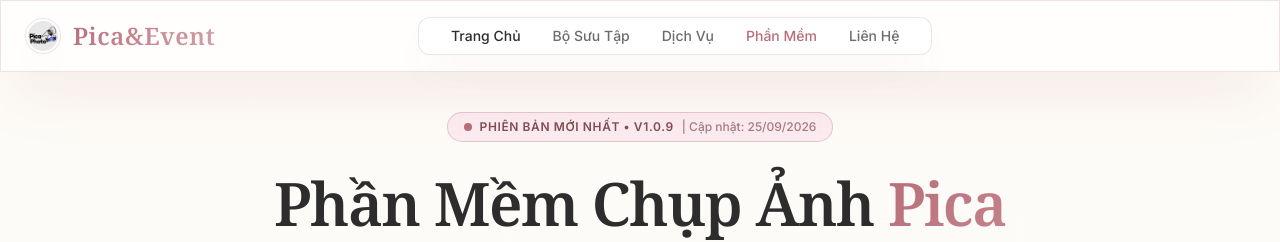
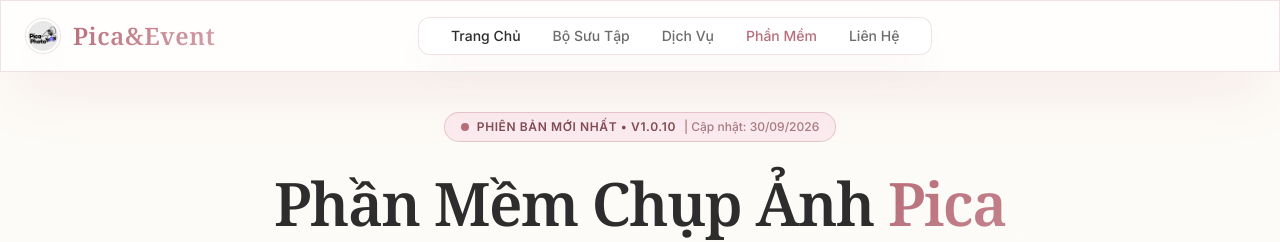
Before and after one commit to theanh2002-dotcom/luxe-agency-vn, an Angular app: page /software in a window 1280 px wide. Shown: the top 242 px of the page. Built offline with nearby package versions, Linux system fonts and the light colour scheme; no server answers.

Commit message:
feat(software): update release to v1.0.10 with portrait color pipeline and SelfBooth enhancements

```diff
--- a/api/download-software.js
+++ b/api/download-software.js
@@ -1,5 +1,5 @@
 const SOFTWARE_DOWNLOAD_URL = process.env.SOFTWARE_DOWNLOAD_URL || 'https://tanhbooth-api.laihoanganh456.workers.dev/download/latest';
-const LEGACY_SOFTWARE_FILE_ID = '1REz1cKaNN5DYE5ZVCDzJZZtZ4HHIsol5';
+const LEGACY_SOFTWARE_FILE_ID = '1rxLmAZACajPiHrUb9gQc1hPl2YlaLUWY';
 
 export default async function handler(req, res) {
   const requestedFileId = req.query?.id;
--- a/src/app/features/software-page/software-page.ts
+++ b/src/app/features/software-page/software-page.ts
@@ -54,14 +54,14 @@
 export class SoftwarePage implements OnInit {
   private readonly http = inject(HttpClient);
 
-  readonly currentVersion = signal('v1.0.9');
-  readonly releaseDate = signal('25/09/2026');
+  readonly currentVersion = signal('v1.0.10');
+  readonly releaseDate = signal('30/09/2026');
   readonly fileSize = signal('829.8 MB');
   readonly platform = 'Windows 10 / 11 (64-bit)';
   readonly installerAvailable = signal(true);
   readonly downloadUrl = environment.softwareDownloadUrl;
-  readonly googleDriveUrl = 'https://drive.google.com/file/d/14XAWhT-Q2-smD3O87I82d-35FqfU-7Rf/view?usp=sharing';
-  readonly googleDriveZipUrl = 'https://drive.google.com/file/d/1REz1cKaNN5DYE5ZVCDzJZZtZ4HHIsol5/view?usp=sharing';
+  readonly googleDriveUrl = 'https://drive.google.com/file/d/1rxLmAZACajPiHrUb9gQc1hPl2YlaLUWY/view?usp=sharing';
+  readonly googleDriveZipUrl = 'https://drive.google.com/file/d/1rxLmAZACajPiHrUb9gQc1hPl2YlaLUWY/view?usp=sharing';
   readonly googleDriveFolderUrl = 'https://drive.google.com/drive/folders/12kUOKaVUdW9Bg3cdioG2PLshN5UhDHkD?usp=drive_link';
 
   downloadToastMessage = signal<string | null>(null);
@@ -152,10 +152,24 @@
 
   releaseUpdates: ReleaseUpdate[] = [
     {
+      version: 'v1.0.10',
+      releaseDate: '30/09/2026',
+      isLatest: true,
+      tagText: 'Bản mới nhất',
+      summary: 'Nâng cấp toàn diện bộ lọc màu chân dung & da mặt, tối ưu hoá luồng chụp Self Photo Booth chuyên nghiệp với mã phiên chụp, gói chụp linh hoạt, quét QR nhận ảnh và bảo vệ tối ưu trải nghiệm khách hàng.',
+      downloadSize: '829.8 MB',
+      changes: [
+        { category: 'improved', label: 'Tối ưu hóa Pipeline Màu Chân Dung (Skin Tone & Lips)', text: 'Cải tiến thuật toán Hermite roll-off bảo toàn chi tiết vùng sáng, giữ trọn sắc tố da hồng hào tự nhiên và màu môi sắc nét, không bị bết màu hay cháy sáng.' },
+        { category: 'new', label: 'Quy trình Self Photo Booth Chuyên Nghiệp', text: 'Tích hợp chọn gói chụp theo thời gian/số lượng ảnh, hiển thị mã phiên chụp (Session Code), đếm ngược linh hoạt, tạm dừng và hộp thoại xác nhận khi kết thúc sớm.' },
+        { category: 'new', label: 'Thanh toán & Vé QR Nhận Ảnh Tức Thì', text: 'Hỗ trợ cơ chế khóa phiên chụp trước thanh toán (Pay Before Capture), tự động xuất mã QR vé số để khách quét xem trước và chọn ảnh tiện lợi ngay trên điện thoại.' },
+        { category: 'improved', label: 'Live View Gương & Xem Lại Ảnh Nhanh (Quick Review)', text: 'Hỗ trợ lật gương Live View thời gian thực, xem lại nhanh ảnh vừa chụp trực quan và giao diện toàn màn hình mượt mà không độ trễ.' }
+      ]
+    },
+    {
       version: 'v1.0.9',
       releaseDate: '25/09/2026',
-      isLatest: true,
-      tagText: 'Bản mới nhất',
+      isLatest: false,
+      tagText: 'Bản trước',
       summary: 'Đột phá AI Retouch & Làm đẹp thông minh: Làm trắng răng tự nhiên khi cười, triệt tiêu vết thâm mụn giữ trọn vân da thật, khử quầng thâm mắt & rãnh lệ, và chuẩn hoá bóp cằm V-line tự nhiên chống biến dạng khuôn mặt.',
       downloadSize: '829.8 MB',
       changes: [
@@ -254,7 +268,7 @@
       ));
       if (!response.ok || !response.release) throw new Error('No published release');
 
-      if (response.release.version === '1.0.9' && this.releaseUpdates.length > 0) {
+      if (response.release.version === '1.0.10' && this.releaseUpdates.length > 0) {
         this.currentVersion.set(`v${response.release.version}`);
         this.releaseDate.set(this.formatDate(response.release.publishedAt));
         this.fileSize.set(response.installer.size == null ? '829.8 MB' : this.formatBytes(response.installer.size));
@@ -263,15 +277,15 @@
         this.releaseUpdates[0].summary = response.release.notes?.trim() || this.releaseUpdates[0].summary;
         this.releaseUpdates[0].downloadSize = response.installer.size == null ? '829.8 MB' : this.formatBytes(response.installer.size);
       } else {
-        // Keep latest static release v1.0.9 at top if API provides older version
-        this.currentVersion.set('v1.0.9');
-        this.releaseDate.set('25/09/2026');
+        // Keep latest static release v1.0.10 at top if API provides older version
+        this.currentVersion.set('v1.0.10');
+        this.releaseDate.set('30/09/2026');
         this.fileSize.set('829.8 MB');
         this.installerAvailable.set(true);
       }
     } catch {
-      this.currentVersion.set('v1.0.9');
-      this.releaseDate.set('25/09/2026');
+      this.currentVersion.set('v1.0.10');
+      this.releaseDate.set('30/09/2026');
       this.fileSize.set('829.8 MB');
       this.installerAvailable.set(true);
     }
```
